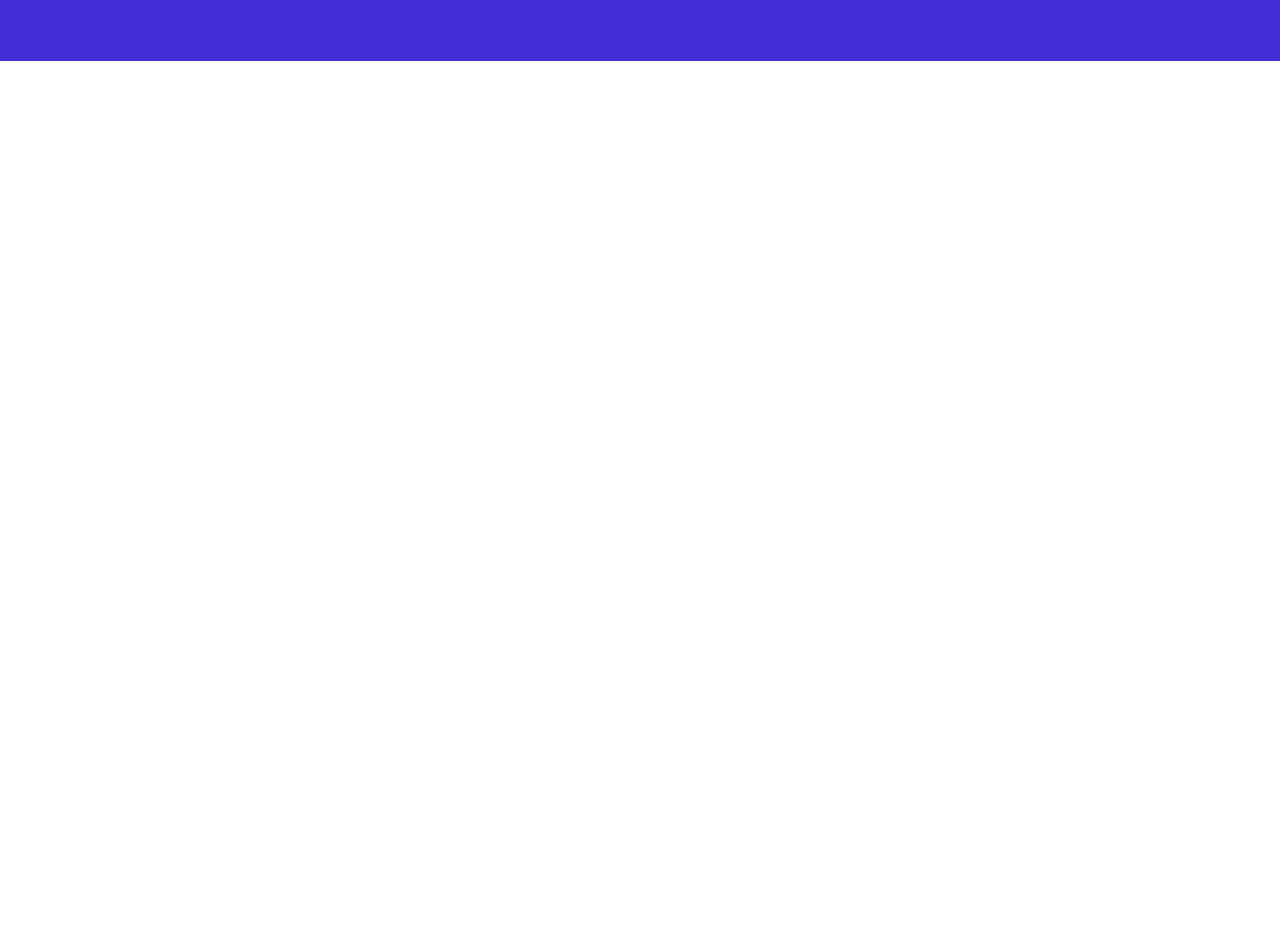
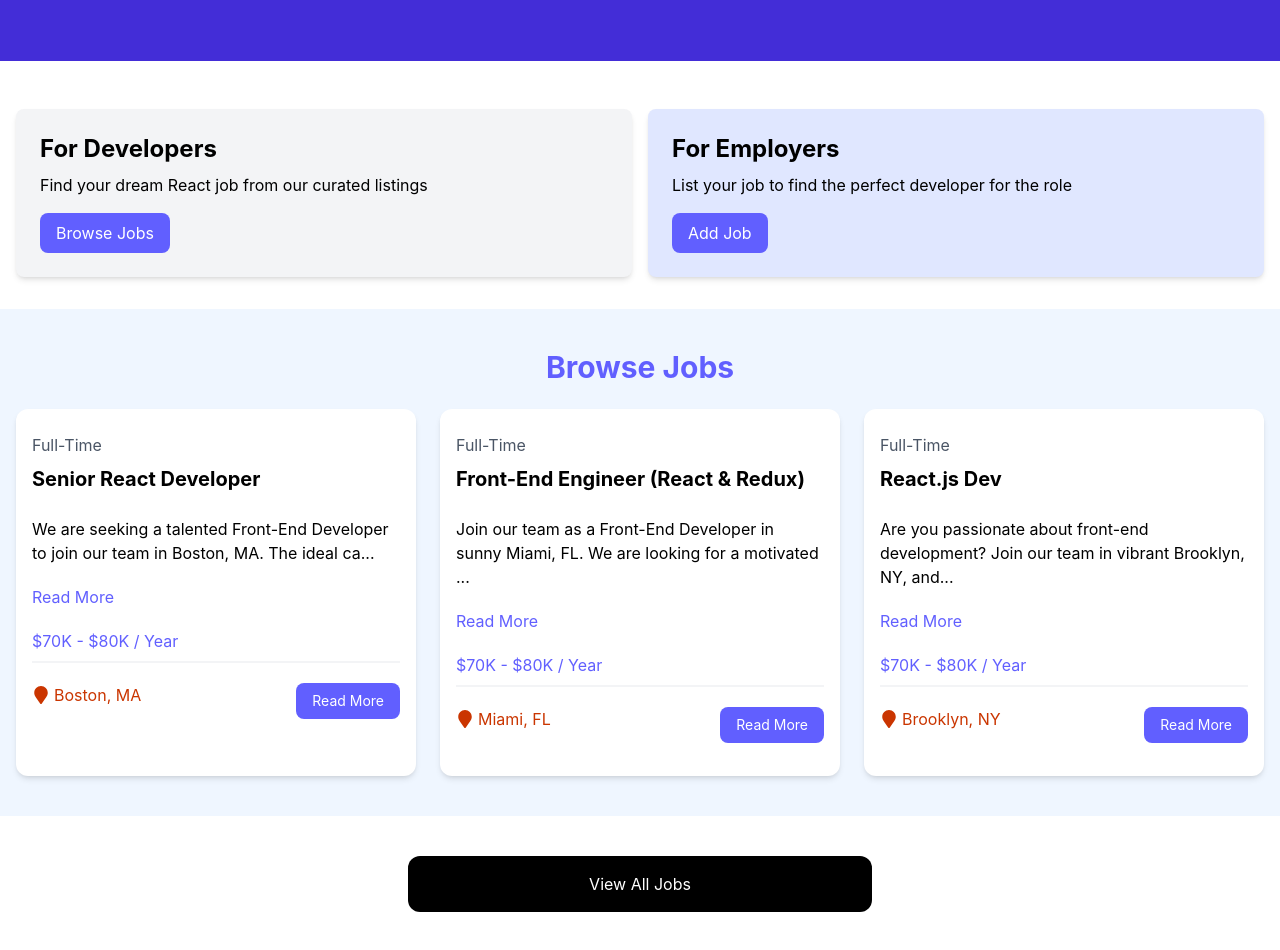
Before and after one commit to mmpaxlearn/react-crash-2024, a React (Vite) app: page / in a window 1280 px wide. Shown: the part 300-1250 px from the top of the page. Before the commit the page ends 800 px from the top, so only its background shows below. Built offline with nearby package versions, Linux system fonts and the light colour scheme.

Commit message:
Import and show all other components that belong to the HomePage.

```diff
--- a/src/pages/HomePage.jsx
+++ b/src/pages/HomePage.jsx
@@ -1,4 +1,7 @@
-import Hero from '../components/Hero'
+import Hero from '../components/Hero';
+import HomeCards from '../components/HomeCards';
+import JobListings from '../components/JobListings';
+import ViewAllJobs from '../components/ViewAllJobs';
 
 const HomePage = () => {
   return (
@@ -7,6 +10,9 @@ const HomePage = () => {
         title='Become a React Dev'
         subtitle='Find the React job that fits your skill set!'
       />
+      <HomeCards />
+      <JobListings />
+      <ViewAllJobs />
     </>
   );
 };
```
